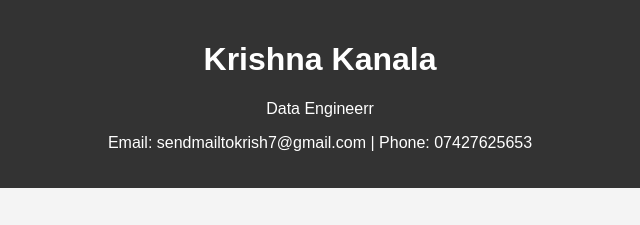
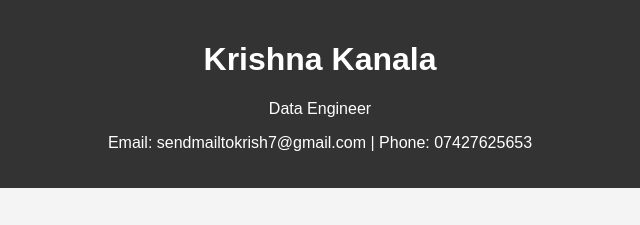
Before and after one commit to krish3691806916/krish3691806916.github.io, a plain HTML site: page index.html in a window 1280 px wide. Shown: the top 225 px of the page, 320-960 px from the left. Drawn offline with Linux system fonts and the light colour scheme.

Commit message:
Update index.html

```diff
--- a/index.html
+++ b/index.html
@@ -9,7 +9,7 @@
 <body>
     <header>
         <h1>Krishna Kanala</h1>
-        <p>Data Engineerr</p>
+        <p>Data Engineer</p>
         <p>Email: sendmailtokrish7@gmail.com | Phone: 07427625653</p>
     </header>
     <main>
```
